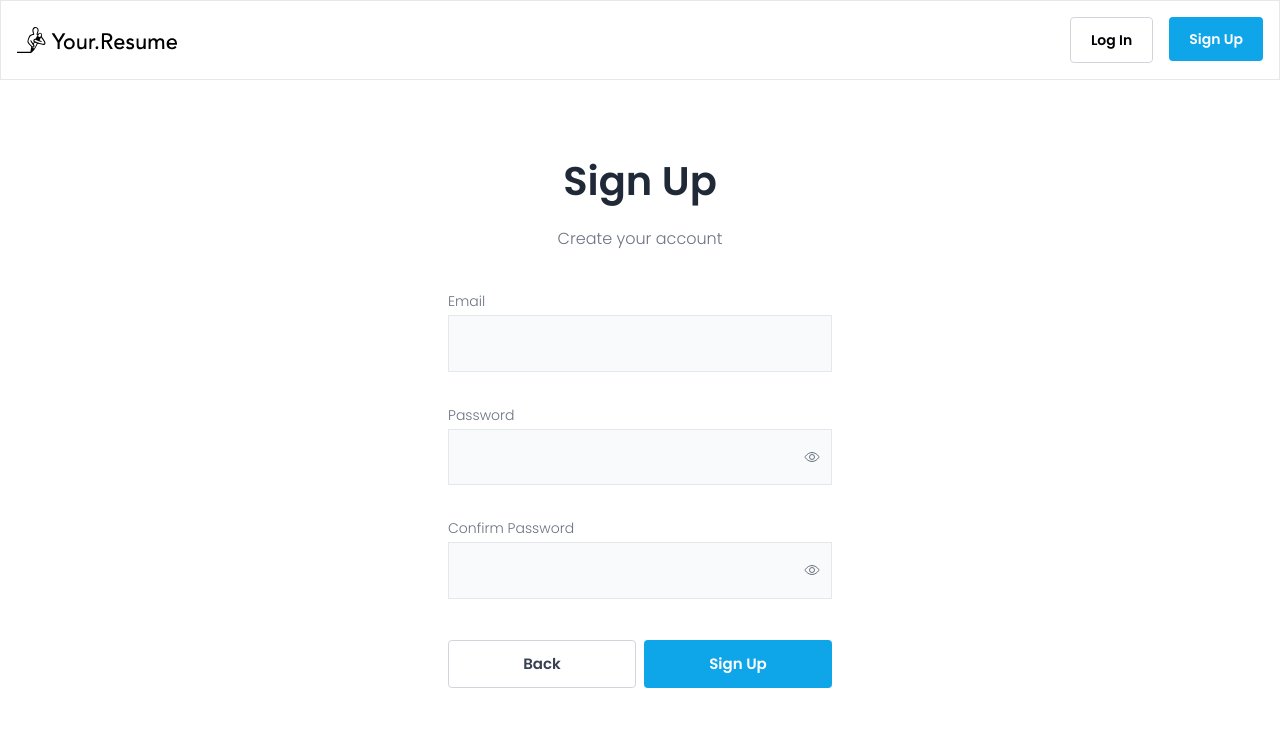
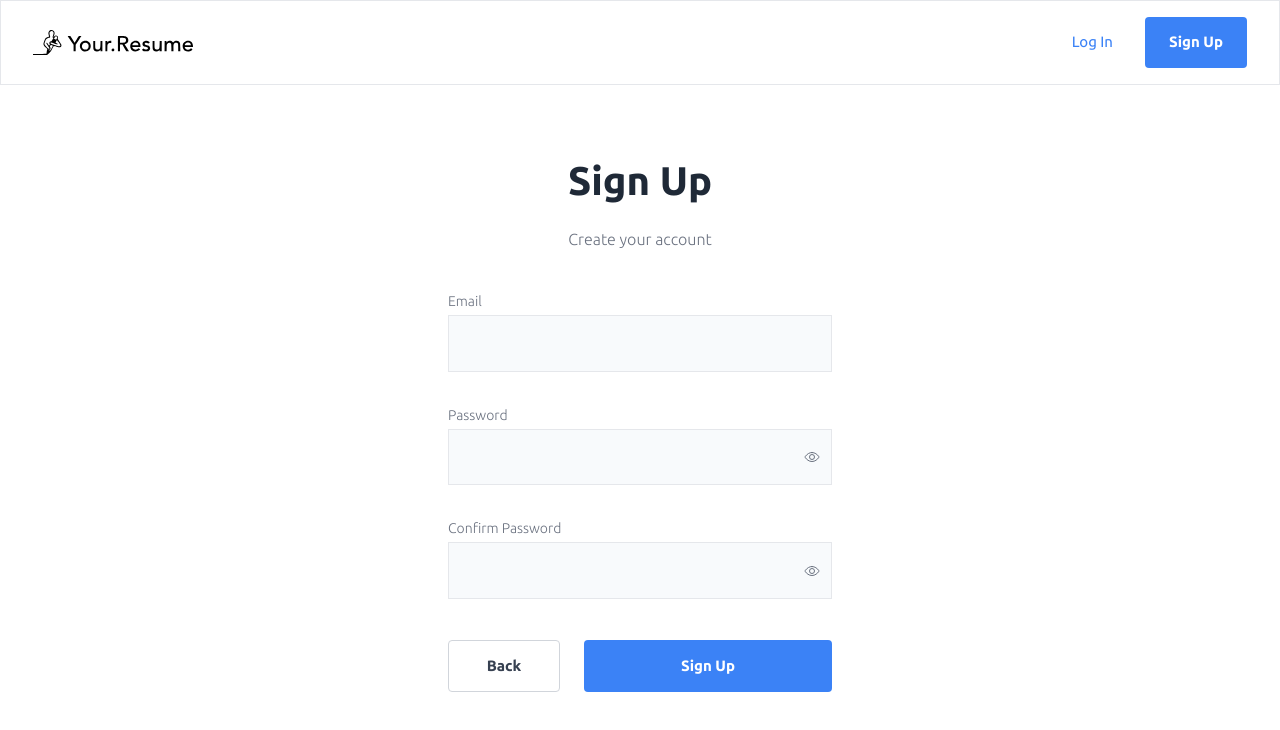
Before and after one commit to AnaAdrian/cv-generator, a React (Vite) app: page /signup in a window 1280 px wide. Shown: the top 730 px of the page. Built offline with nearby package versions, Linux system fonts and the light colour scheme.

Commit message:
updated the signup buttons

```diff
--- a/src/App.jsx
+++ b/src/App.jsx
@@ -10,7 +10,7 @@ import ProtectedRoute from "./auth/ProtectedRoute";
 import AppLayout from "./ui/AppLayout";
 import AuthLayout from "./ui/AuthLayout";
 import ResumeEditor from "./features/resume/ResumeEditor";
-import Login from "./pages/Login";
+import SignIn from "./pages/SignIn";
 import SignUp from "./pages/SignUp";
 import Dashboard from "./pages/Dashboard";
 import PageNotFound from "./pages/PageNotFound";
@@ -27,7 +27,7 @@ function App() {
             path="/login"
             element={
               <AuthLayout>
-                <Login />
+                <SignIn />
               </AuthLayout>
             }
           />
--- a/src/pages/Login.jsx
+++ b/src/pages/SignIn.jsx
@@ -70,13 +70,16 @@ const LoginPage = () => {
           <Button type="submit" variant="primary" size="md">
             <div className="flex justify-center gap-2 ">
               {isSubmitting && <Loader size="sm" color="white" />}
-              Login
+              Continue
             </div>
           </Button>
           <div className="flex flex-col gap-5 text-center">
             <p className="text-sm font-light text-gray-500 text-opacity-90 md:text-base">
               Don&apos;t have an account?{" "}
-              <NavLink to="/signup" className="text-sky-600 ">
+              <NavLink
+                to="/signup"
+                className="text-blue-500 hover:text-blue-700 "
+              >
                 Sign Up
               </NavLink>
             </p>
--- a/src/pages/SignUp.jsx
+++ b/src/pages/SignUp.jsx
@@ -64,20 +64,20 @@ const SignUpPage = () => {
 
   return (
     <>
-      <div className="flex w-full items-center justify-center">
+      <div className="flex w-full max-w-sm flex-col items-center justify-center">
+        <div className="mb-10 flex flex-col gap-4 text-center">
+          <h1 className="text-[32px] font-bold text-gray-800 md:text-[40px]">
+            Sign Up
+          </h1>
+          <p className="text-sm font-light text-gray-500 md:text-base">
+            Create your account
+          </p>
+        </div>
         <form
           noValidate
-          className="w-full max-w-sm"
+          className="w-full"
           onSubmit={handleSubmit(handleSignUp)}
         >
-          <div className="mb-10 flex flex-col gap-4 text-center">
-            <h1 className="text-[32px] font-bold text-gray-800 md:text-[40px]">
-              Sign Up
-            </h1>
-            <p className="text-sm font-light text-gray-500 md:text-base">
-              Create your account
-            </p>
-          </div>
           <Input
             type="email"
             label="Email"
@@ -113,17 +113,23 @@ const SignUpPage = () => {
             })}
             onChange={(e) => handleInputChange(e, "confirm-password")}
           />
-          <div className="mb-4 mt-4 grid grid-cols-2 gap-x-2">
+          <div className="mb-4 mt-4 grid grid-cols-3 gap-x-6">
             <Button
               type="button"
               variant="back"
               size="md"
+              className="col-span-1"
               onClick={() => navigate(-1)}
             >
               Back
             </Button>
-            <Button type="submit" variant="primary" size="md">
-              <div className="flex justify-center gap-2 ">
+            <Button
+              type="submit"
+              variant="primary"
+              size="md"
+              className="col-span-2"
+            >
+              <div className="flex justify-center gap-2">
                 {isSubmitting && <Loader size="sm" color="white" />}
                 Sign Up
               </div>
--- a/src/ui/AuthLayout.jsx
+++ b/src/ui/AuthLayout.jsx
@@ -5,7 +5,7 @@ function AuthLayout({ children }) {
     <div className="relative flex min-h-screen flex-col">
       {" "}
       <Header />
-      <div className="mx-6 flex flex-1 items-center justify-center py-10">
+      <div className="mx-6 flex flex-1 items-center justify-center">
         {" "}
         {children}
       </div>
--- a/src/ui/AuthNavigation.jsx
+++ b/src/ui/AuthNavigation.jsx
@@ -4,15 +4,20 @@ import Button from "./Button";
 function AuthNavigation() {
   return (
     <nav>
-      <ul className="flex space-x-2 md:space-x-4">
+      <ul className="flex space-x-1 md:space-x-2">
         <li>
           <NavLink to="/login">
-            <Button variant="inverse"> Log In</Button>
+            <Button variant="noBorder" size="md">
+              {" "}
+              <span className="font-normal">Log In</span>
+            </Button>
           </NavLink>
         </li>
         <li>
           <NavLink to="/signup">
-            <Button variant="primary">Sign Up</Button>
+            <Button variant="primary" size="md">
+              Sign Up
+            </Button>
           </NavLink>
         </li>
       </ul>
--- a/src/ui/Button.jsx
+++ b/src/ui/Button.jsx
@@ -1,25 +1,26 @@
-function Button({ children, variant, size, ...rest }) {
+function Button({ children, variant, size, className, ...rest }) {
   const variants = {
-    primary: "bg-sky-500 hover:bg-sky-600 text-white active:bg-sky-700",
+    primary: "bg-blue-500 hover:bg-blue-600 text-white active:bg-blue-700",
     secondary: "bg-gray-500 hover:bg-gray-600 text-white active:bg-gray-700",
     inverse:
-      "bg-transparent text-black border border-gray-300 hover:text-sky-400 hover:border-sky-500 active:bg-sky-100",
+      "bg-transparent text-black border border-gray-300 hover:text-blue-400 hover:border-blue-500 active:bg-blue-100",
     back: "bg-white hover:bg-gray-100 text-gray-700 border border-gray-300 active:bg-gray-200",
     danger: "bg-red-500 hover:bg-red-600 text-white",
+    noBorder: "bg-transparent text-blue-500 hover:text-blue-700",
   };
 
   const sizes = {
-    sm: "text-sm md:px-5 md:py-3 px-4 py-2",
-    md: "text-[15px] px-6 py-3",
+    sm: "text-sm px-4 py-2",
+    md: "text-[15px] px-6 py-[14px]",
     lg: "text-lg px-8 py-4",
   };
 
-  const style = variants[variant];
+  const type = variants[variant];
   const textSize = sizes[size];
 
   return (
     <button
-      className={`${style} ${textSize} rounded-[4px] font-semibold transition-all duration-100 ease-in-out `}
+      className={`${type} ${textSize} ${className} rounded-[4px] font-semibold transition-all duration-100 ease-in-out `}
       {...rest}
     >
       {children}
--- a/src/ui/Header.jsx
+++ b/src/ui/Header.jsx
@@ -7,15 +7,18 @@ import { NavLink } from "react-router-dom";
 function Header() {
   const { user } = useAuth();
   return (
-    <div className="flex items-center justify-between border bg-white p-4">
+    <div className="border bg-white p-4">
+      <div className="mx-0 flex items-center justify-between md:mx-4">
+        {" "}
         <NavLink to="/app">
           <img
             src={`logo.svg`}
             alt="Your.Resume"
-          className="h-auto w-28 sm:w-40"
+            className="h-auto w-32 md:w-40"
           />
         </NavLink>
         {user ? <UserDropdown /> : <AuthNavigation />}
+      </div>
     </div>
   );
 }
--- a/src/ui/Input.jsx
+++ b/src/ui/Input.jsx
@@ -47,7 +47,7 @@ const Input = forwardRef(({ type, label, error, ...rest }, ref) => {
 
         <div className="absolute bottom-0 left-0 h-0.5 w-full bg-transparent">
           <div
-            className={`absolute bottom-0 h-0.5 w-0 ${error ? "bg-red-500" : "bg-sky-500"} transition-all duration-75 group-focus-within:w-full`}
+            className={`absolute bottom-0 h-0.5 w-0 ${error ? "bg-red-500" : "bg-blue-500"} transition-all duration-75 group-focus-within:w-full`}
           ></div>
         </div>
       </div>
--- a/tailwind.config.js
+++ b/tailwind.config.js
@@ -7,9 +7,7 @@ export default {
   theme: {
     extend: {
       fontFamily: {
-        'sans': ['Poppins', 'sans-serif'],
-        "montserrat": ["Montserrat", "sans-serif"],
-        "ubuntu": ["Ubuntu", "sans-serif"],
+        'sans': ['Ubuntu', 'sans-serif'],
       },
     },
   },
```
Lines whose indentation alone changed are shown as unchanged.
